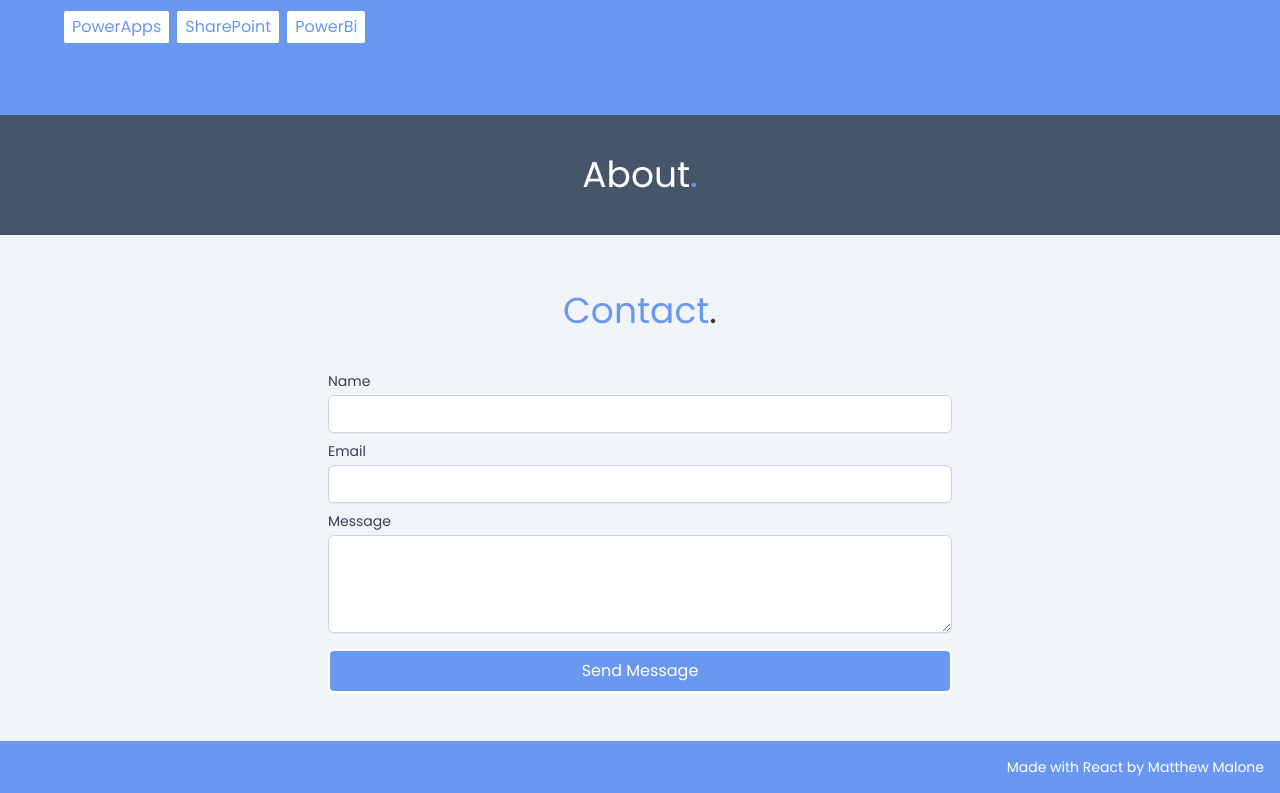
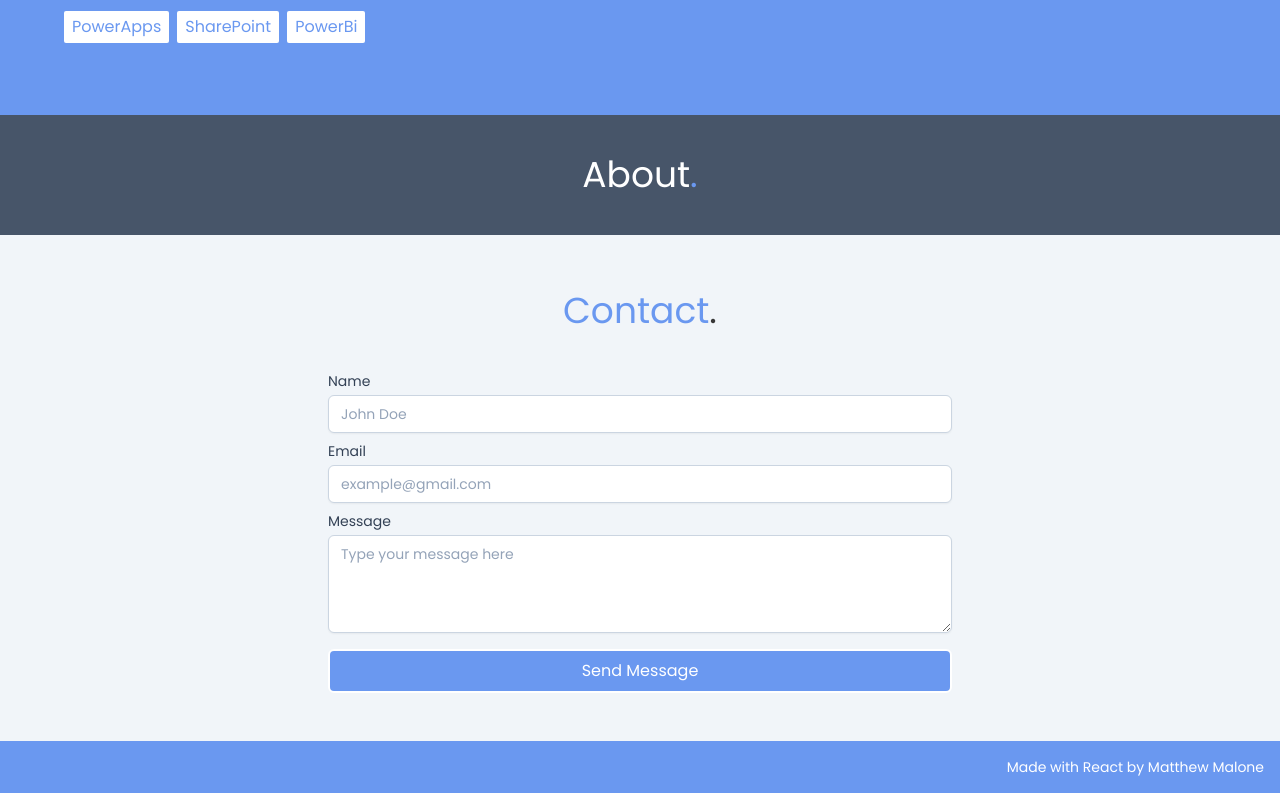
Before and after one commit to mama4294/portfolio, a React (Create React App) app: page / in a window 1280 px wide. Shown: the part 1576-2369 px from the top of the page. Built offline with nearby package versions, Linux system fonts and the light colour scheme.

Commit message:
adds placeholder text on form

```diff
--- a/src/routes/Contact.jsx
+++ b/src/routes/Contact.jsx
@@ -34,9 +34,9 @@ const {name, email, message} = formFields;
             </div>
             <div className="w-full md:w-1/2 m-auto">
                 <form onSubmit={handleSubmit}>
-                <FormInput type="text" value={name} label="Name" name="name" onChange={handleChange}/>
-                <FormInput type="email" value={email} label="Email" name="email" onChange={handleChange}/>
-                <MultiLineInput value={message} label="Message" name="message" onChange={handleChange}/>
+                <FormInput type="text" value={name} label="Name" name="name" placeholder="John Doe" onChange={handleChange}/>
+                <FormInput type="email" value={email} label="Email" name="email" placeholder="example@gmail.com" onChange={handleChange}/>
+                <MultiLineInput value={message} label="Message" name="message" placeholder="Type your message here" onChange={handleChange}/>
                 <Button type="form">Send Message</Button>
                 </form>
             </div>
--- a/src/routes/Projects.jsx
+++ b/src/routes/Projects.jsx
@@ -48,7 +48,7 @@ export const Projects = () => {
               <img className="rounded-md" src={example} alt="site" />
               </div>
               <div className="group-hover:block hidden absolute top-1/3 left-0 right-0 z-10">
-              <p className="bg-muted px-4 py-2 m-2 rounded-md">Learn More</p>
+              <p className="bg-muted px-4 py-2 m-2 rounded-md inline-block">Learn More</p>
               </div>
               <p className="text-center">{project}</p>
           </button>
```
